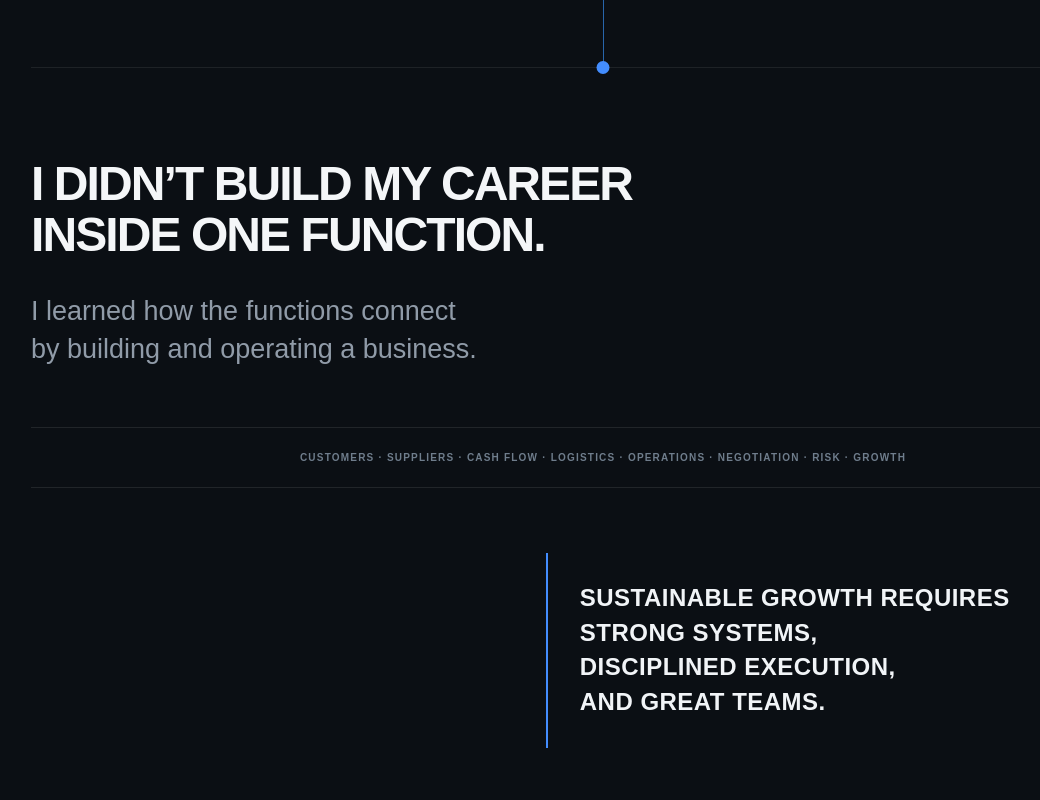
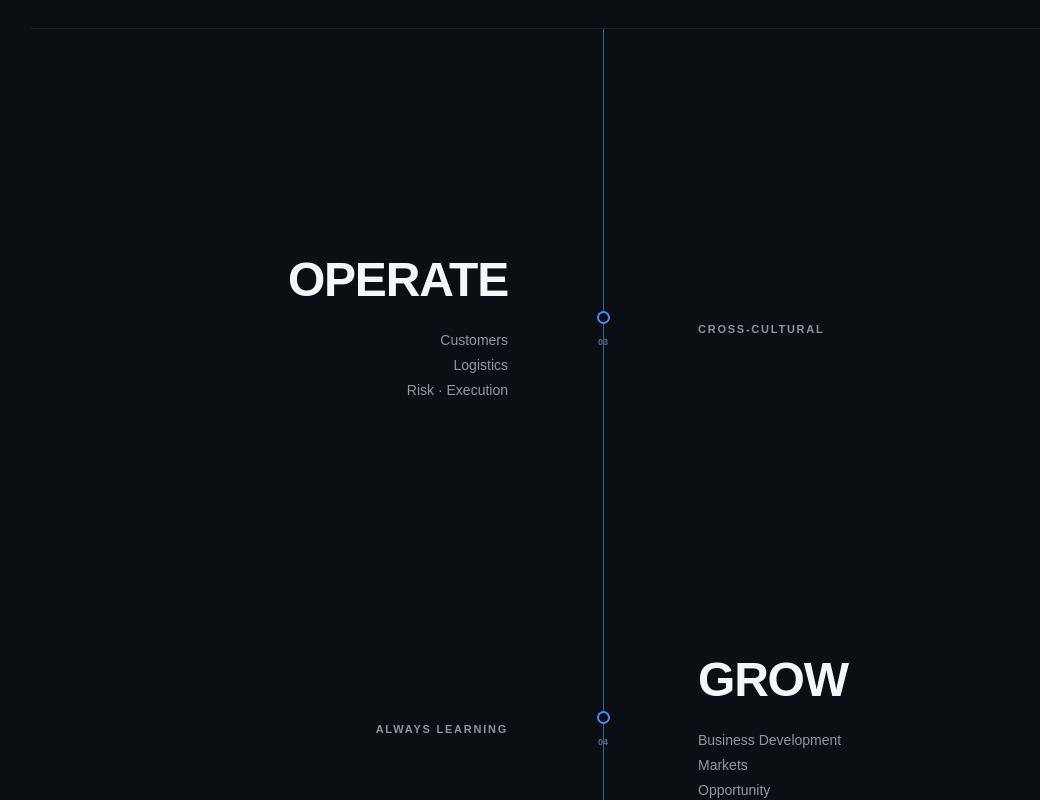
Before and after one commit to su59201/Brandon-Website, a Next.js app: page /about in a window 1280 px wide. Shown: the part 3080-3880 px from the top of the page, without its empty margins (37-1077 px from the left). Built offline with nearby package versions, Linux system fonts and the light colour scheme.

Commit message:
Integrate entrepreneur story into operating path midpoint

```diff
--- a/app/about/page.js
+++ b/app/about/page.js
@@ -44,7 +44,7 @@ export default function About() {
 
           <section className="operating-story" aria-label="Continuous operating path">
             <div className="operating-spine" aria-hidden="true"></div>
-            {path.map(([stage, line1, line2, line3, principle, side], index) => (
+            {path.slice(0, 2).map(([stage, line1, line2, line3, principle, side], index) => (
               <div className={`operating-stop operating-${side}`} key={stage}>
                 <div className="operating-node"><i></i><span>0{index + 1}</span></div>
                 <article className="operating-stage"><h2>{stage}</h2><p>{line1}</p><p>{line2}</p><p>{line3}</p></article>
@@ -59,6 +59,14 @@ export default function About() {
               <div className="interlude-range">CUSTOMERS · SUPPLIERS · CASH FLOW · LOGISTICS · OPERATIONS · NEGOTIATION · RISK · GROWTH</div>
               <blockquote>SUSTAINABLE GROWTH REQUIRES<br />STRONG SYSTEMS,<br />DISCIPLINED EXECUTION,<br />AND GREAT TEAMS.</blockquote>
             </div>
+
+            {path.slice(2).map(([stage, line1, line2, line3, principle, side], offset) => (
+              <div className={`operating-stop operating-${side}`} key={stage}>
+                <div className="operating-node"><i></i><span>0{offset + 3}</span></div>
+                <article className="operating-stage"><h2>{stage}</h2><p>{line1}</p><p>{line2}</p><p>{line3}</p></article>
+                <p className="operating-principle">{principle}</p>
+              </div>
+            ))}
           </section>
 
           <section className="about-story-next">
```
